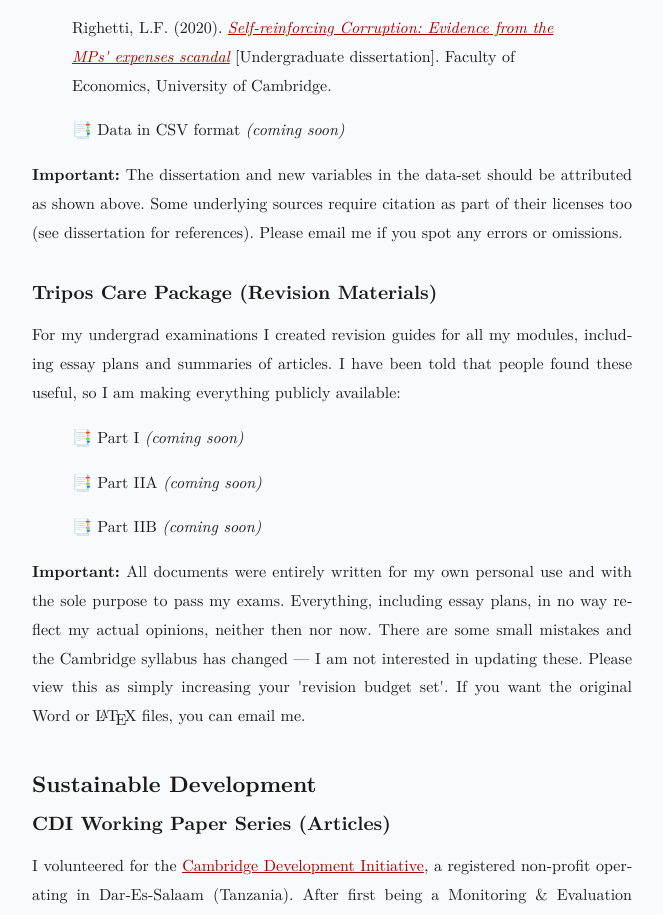
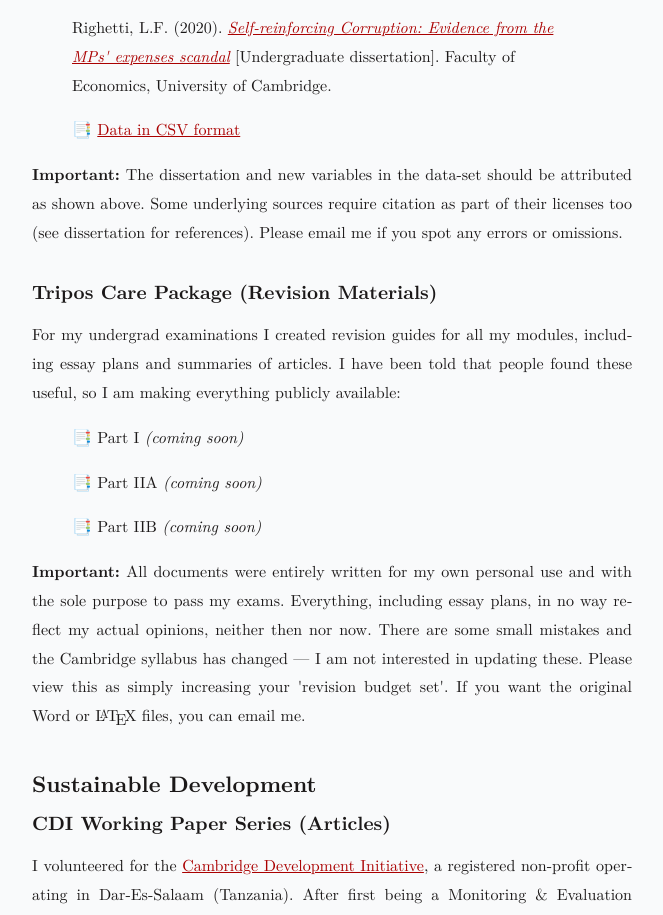
Before and after one commit to LucaRighetti/LucaRighetti.com, a website: page index.html in a window 1280 px wide. Shown: the part 1557-2472 px from the top of the page, without its empty margins (308-971 px from the left). Drawn offline with nearby package versions, Linux system fonts and the light colour scheme.

Commit message:
Update index.html

```diff
--- a/index.html
+++ b/index.html
@@ -96,7 +96,7 @@ You can contact me via <b> email: "hello[at]lucarighetti[dot]com" </b> — I lov
 Righetti, L.F. (2020). <a href="projects/corruption_righetti.pdf"target="_blank"><i>Self-reinforcing Corruption: Evidence from the MPs' expenses scandal</i></a> [Undergraduate dissertation]. Faculty of Economics, University of Cambridge.
       </blockquote>
       <blockquote>
-📑 Data in CSV format <I>(coming soon)</I>
+📑 <a href="projects/corruption_righetti.csv"target="_blank"> Data in CSV format</a>
       </blockquote>
     <p>
 <b> Important:</b> The dissertation and new variables in the data-set should be attributed as shown above. Some underlying sources require citation as part of their licenses too (see dissertation for references). Please email me if you spot any errors or omissions.
```
